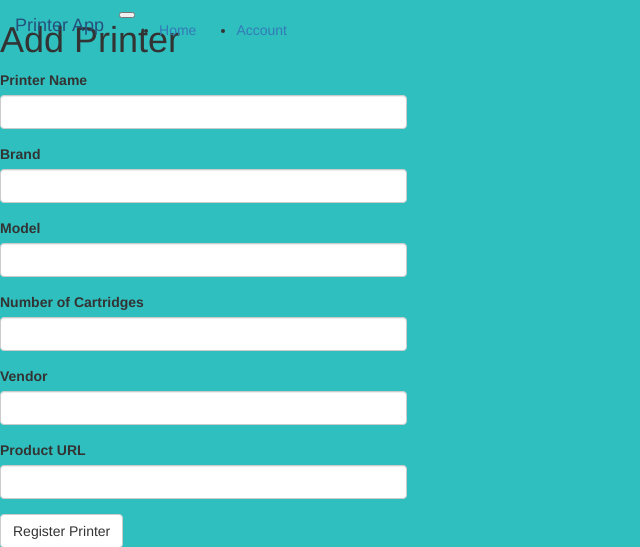
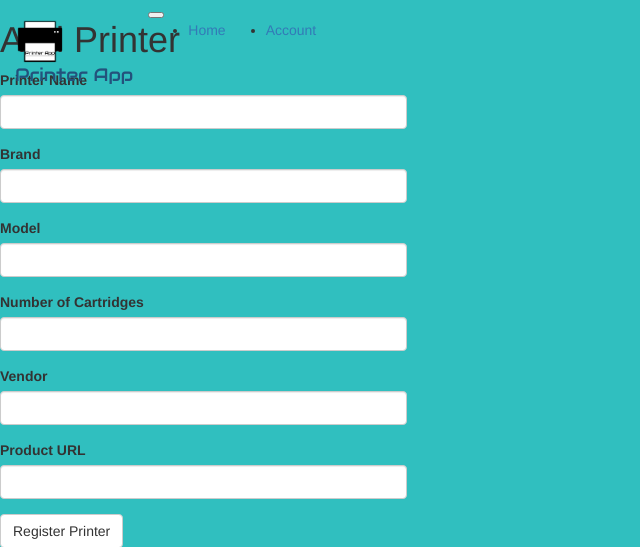
Before and after one commit to vadiimvooo/PrinterApp, a Flask app: page /add_printer in a window 1280 px wide. Shown: the top 547 px of the page, without its empty margins (0-640 px from the left). Run offline with Flask 2, Linux system fonts and the light colour scheme; the visitor is signed in with stand-in values (Sample User, id 1); data comes from the database, SQL or seed files in the repository; some libraries are stand-ins or nearby versions.

Commit message:
Added brand image and font to navbar.

```diff
--- a/app/templates/base.html
+++ b/app/templates/base.html
@@ -3,6 +3,12 @@
     {{super()}}
     <link rel="stylesheet"
         href="{{url_for('static', filename='style.css')}}">
+    <link href="https://fonts.googleapis.com/css2?family=Audiowide&display=swap" rel="stylesheet">
+    <style>
+        .audiowide {
+            font-family: 'Audiowide'
+        }
+    </style>
 {% endblock %}
 
 
@@ -17,7 +23,9 @@
 
 {% block navbar %}
     <nav class="navbar navbar-expand-lg navbar-fixed-top navbar-dark bg-dark">
-        <a class="navbar-brand" href="#">Printer App</a>
+        <a class="navbar-brand audiowide" href="#">
+            <img src="static/printer-app-logo.png" width="50" height="50" alt=""> Printer App
+        </a>
         <button class="navbar-toggler" type="button" data-toggle="collapse" data-target="#navbarContent" aria-controls="navbarContent" aria-expanded="false" aria-label="Toggle navigation">
             <span class="navbar-toggler-icon"></span>
         </button>
```
